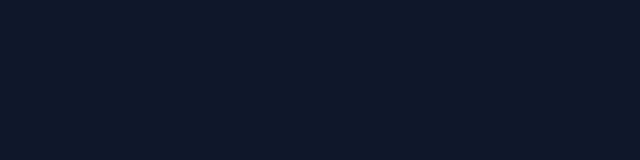
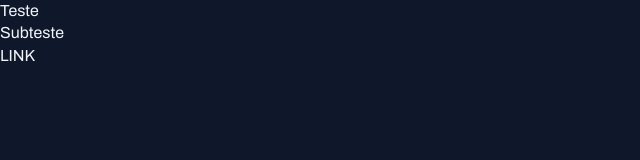
Before and after one commit to cthaiur/PROJETO-PORTAL-DE-NOTICIAS-UNICRUZ-2025-2, a plain HTML site: page index.html in a window 1280 px wide. Shown: the whole page, without its empty margins (0-640 px from the left). Drawn offline with Linux system fonts and the light colour scheme.

Commit message:
Aplicando fontes no projeto

```diff
--- a/index.html
+++ b/index.html
@@ -1,12 +1,17 @@
 <!DOCTYPE html>
 <html lang="en">
 <head>
+  <link rel="preconnect" href="https://fonts.googleapis.com">
+  <link rel="preconnect" href="https://fonts.gstatic.com" crossorigin>
   <meta charset="UTF-8">
   <meta name="viewport" content="width=device-width, initial-scale=1.0">
   <title>Portal de notícias</title>
+  <link href="https://fonts.googleapis.com/css2?family=Archivo:ital,wdth,wght@0,62..125,100..900;1,62..125,100..900&display=swap" rel="stylesheet">
   <link rel="stylesheet" href="styles/index.css">
 </head>
 <body>
-
+  <h1>Teste</h1>
+  <h2>Subteste</h2>
+  <a href="#">LINK</a>
 </body>
 </html>
--- a/styles/global.css
+++ b/styles/global.css
@@ -11,9 +11,32 @@
   --stroke-color: #1E293B;
   --text-color-primary: #F1F5F9;
   --text-color-secondary: #CBD5E1;
+
+  --font-family: 'Archivo', sans-serif;
+	--h1: 800 24px/135% var(--font-family);
+	--h2: 800 16px/140% var(--font-family);
+	--h3: 800 14px/140% var(--font-family);
+	--text-span: 600 14px/145% var(--font-family);
+	--text: 400 16px/140% var(--font-family);
+	--text-sm: 400 14px/160% var(--font-family);
+
 }
 
 body {
   color: var(--text-color-primary);
-  background-color: var(--bg-color)
+  background-color: var(--bg-color);
+  font: var(--text);
 }
+
+a {
+  text-decoration: none;
+  color: inherit;
+}
+
+a:hover {
+  color: var(--brand-color-light);
+}
+
+h1, h2, h3 {
+  font: inherit;
+}
```
